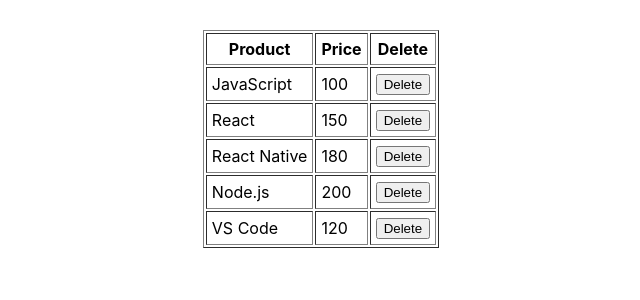
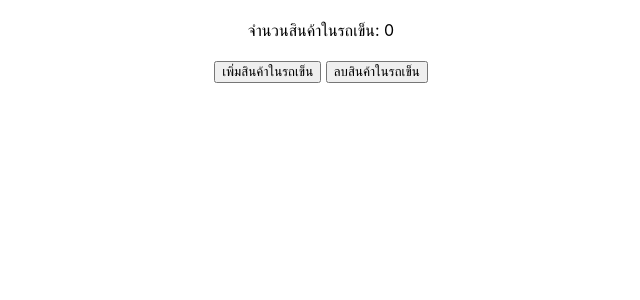
Before and after one commit to prwthub/kmutnb-react, a React (Create React App) app in the folder app1/: page / in a window 1280 px wide. Shown: the top 300 px of the page, without its empty margins (319-959 px from the left). Built offline with nearby package versions, Linux system fonts and the light colour scheme.

Commit message:
Create state-class.js

```diff
--- a/app1/src/App.js
+++ b/app1/src/App.js
@@ -1,6 +1,6 @@
-import React from 'react'
-import RefsArray from './refs-array'
+import React from "react";
+import Cart from "./state-class";
 
 export default function App() {
-  return <RefsArray/>
+  return <Cart />;
 }
--- /dev/null
+++ b/app1/src/state-class.js
@@ -0,0 +1,24 @@
+import React from "react";
+export default class Cart extends React.Component {
+  state = { numItems: 0 };
+  onClickAddCart = () => {
+    let n = this.state.numItems;
+    n++;
+    this.setState({ numItems: n });
+  };
+  onClickDeleteCart = () => {
+    if (this.state.numItems > 0) {
+      this.setState({ numItems: this.state.numItems - 1 });
+    }
+  };
+  render() {
+    return (
+      <div style={{ textAlign: "center", marginTop: 20 }}>
+        <div>จำนวนสินค้าในรถเข็น: {this.state.numItems}</div>
+        <br />
+        <button onClick={this.onClickAddCart}>เพิ่มสินค้าในรถเข็น</button>&nbsp;
+        <button onClick={this.onClickDeleteCart}>ลบสินค้าในรถเข็น</button>
+      </div>
+    );
+  }
+}
```
